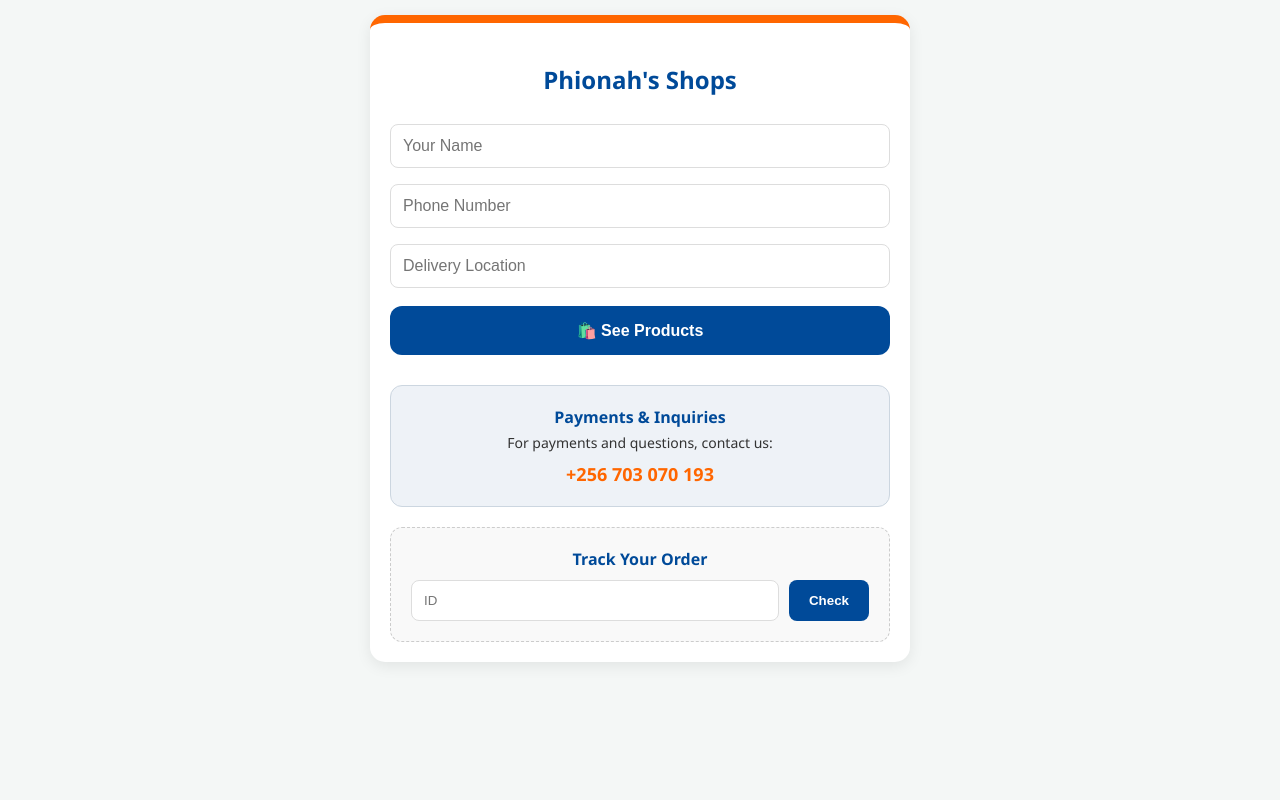
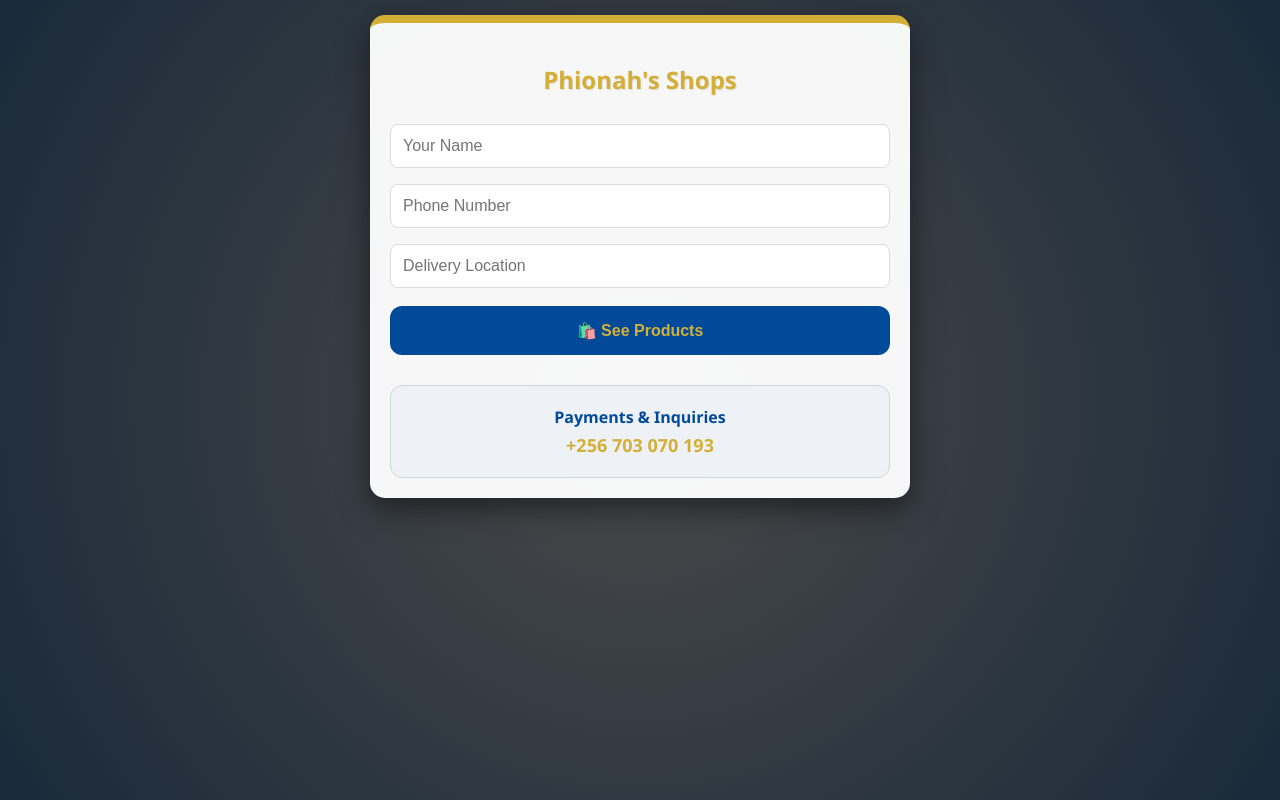
Before and after one commit to FAR-ANALYST/phionah-plastics, a Flask app: page / in a window 1280 px wide. Run offline with Flask 3, Linux system fonts and the light colour scheme; data that the repository does not hold is empty.

Commit message:
Update index.html

```diff
--- a/templates/index.html
+++ b/templates/index.html
@@ -5,29 +5,40 @@
     <meta name="viewport" content="width=device-width, initial-scale=1.0">
     <title>Phionah's Shops | Order Online</title>
     <style>
-        :root { --orange: #ff6600; --blue: #004a99; --bg: #f4f7f6; }
-        body { font-family: 'Segoe UI', Tahoma, Geneva, Verdana, sans-serif; background: var(--bg); padding: 15px; margin: 0; }
+        :root {
+            --orange: #ff6600;
+            --blue: #004a99;
+            --gold: #d4af37; /* Golden Text/Elements */
+            --bg-floral: radial-gradient(circle at center, #4a4a4a 0%, #1a2a3a 100%); /* Gray to Dark Blue */
+        }
+
+        body {
+            font-family: 'Segoe UI', Tahoma, Geneva, Verdana, sans-serif;
+            background: var(--bg-floral);
+            background-attachment: fixed;
+            padding: 15px;
+            margin: 0;
+        }
 
         .container {
             max-width: 500px;
             margin: auto;
-            background: white;
+            background: rgba(255, 255, 255, 0.96);
             padding: 20px;
             border-radius: 15px;
-            border-top: 8px solid var(--orange);
-            box-shadow: 0 4px 15px rgba(0,0,0,0.08);
+            border-top: 8px solid var(--gold);
+            box-shadow: 0 10px 30px rgba(0,0,0,0.5);
         }
 
-        h2 { text-align: center; color: var(--blue); margin-bottom: 20px; }
+        h2 { text-align: center; color: var(--gold); margin-bottom: 20px; text-shadow: 1px 1px 1px rgba(0,0,0,0.1); }
 
         .user-info input {
             width: 100%; padding: 12px; margin: 8px 0; border: 1px solid #ddd; border-radius: 8px; box-sizing: border-box; font-size: 16px;
         }
 
-        /* See Products Reveal Button */
         .reveal-btn {
             background: var(--blue);
-            color: white;
+            color: var(--gold);
             border: none;
             padding: 15px;
             width: 100%;
@@ -100,7 +83,7 @@
 <body>
 
 <div class="container">
-    <h2>Phionah's Shops</h2>
+    <h2 style="color: var(--gold);">Phionah's Shops</h2>
 
     <form action="/place_order" method="POST">
         <div class="user-info">
@@ -142,16 +122,7 @@
 
     <div class="contact-section">
         <h4 style="margin: 0 0 5px; color: var(--blue);">Payments & Inquiries</h4>
-        <p style="margin: 0 0 10px; font-size: 14px; color: #333;">For payments and questions, contact us:</p>
-        <a href="tel:+256703070193" style="font-size: 18px; font-weight: bold; color: var(--orange); text-decoration: none;">+256 703 070 193</a>
-    </div>
-
-    <div class="track-section">
-        <h4 style="margin: 0 0 10px; color: var(--blue);">Track Your Order</h4>
-        <form action="/track_order" method="POST" style="display: flex; gap: 10px;">
-            <input type="number" name="order_id" placeholder="ID" required style="flex-grow: 1; padding: 12px; border-radius: 8px; border: 1px solid #ddd; margin: 0;">
-            <button type="submit" style="background: var(--blue); color: white; border: none; padding: 0 20px; border-radius: 8px; font-weight: bold; cursor: pointer;">Check</button>
-        </form>
+        <a href="tel:+256703070193" style="font-size: 18px; font-weight: bold; color: var(--gold); text-decoration: none;">+256 703 070 193</a>
     </div>
 </div>
 
@@ -161,39 +132,18 @@
 </div>
 
 <script>
-    function showProducts() {
-        document.getElementById('inventory-list').style.display = 'block';
-        document.getElementById('revealBtn').style.display = 'none';
-    }
-
+    function showProducts() { document.getElementById('inventory-list').style.display = 'block'; document.getElementById('revealBtn').style.display = 'none'; }
     function updateTotal() {
         let total = 0;
         document.querySelectorAll('.qty-input').forEach(input => {
             const card = input.closest('.product-card');
             const priceVal = card.querySelector('.price-val');
-            if (priceVal) {
-                const price = parseInt(priceVal.getAttribute('data-price')) || 0;
-                const qty = parseInt(input.value) || 0;
-                total += (price * qty);
-            }
+            if (priceVal) { total += (parseInt(priceVal.getAttribute('data-price')) || 0) * (parseInt(input.value) || 0); }
         });
         document.getElementById('display-total').innerText = "UGX " + total.toLocaleString();
     }
-
-    function openModal(src) {
-        document.getElementById("myModal").style.display = "flex";
-        document.getElementById("img01").src = src;
-    }
-
-    function closeModal() {
-        document.getElementById("myModal").style.display = "none";
-    }
-
-    window.onclick = function(event) {
-        let modal = document.getElementById("myModal");
-        if (event.target == modal) { closeModal(); }
-    }
+    function openModal(src) { document.getElementById("myModal").style.display = "flex"; document.getElementById("img01").src = src; }
+    function closeModal() { document.getElementById("myModal").style.display = "none"; }
 </script>
-
 </body>
 </html>
```
Also changed, not shown: other parts of templates/index.html (+11 -42 lines).
